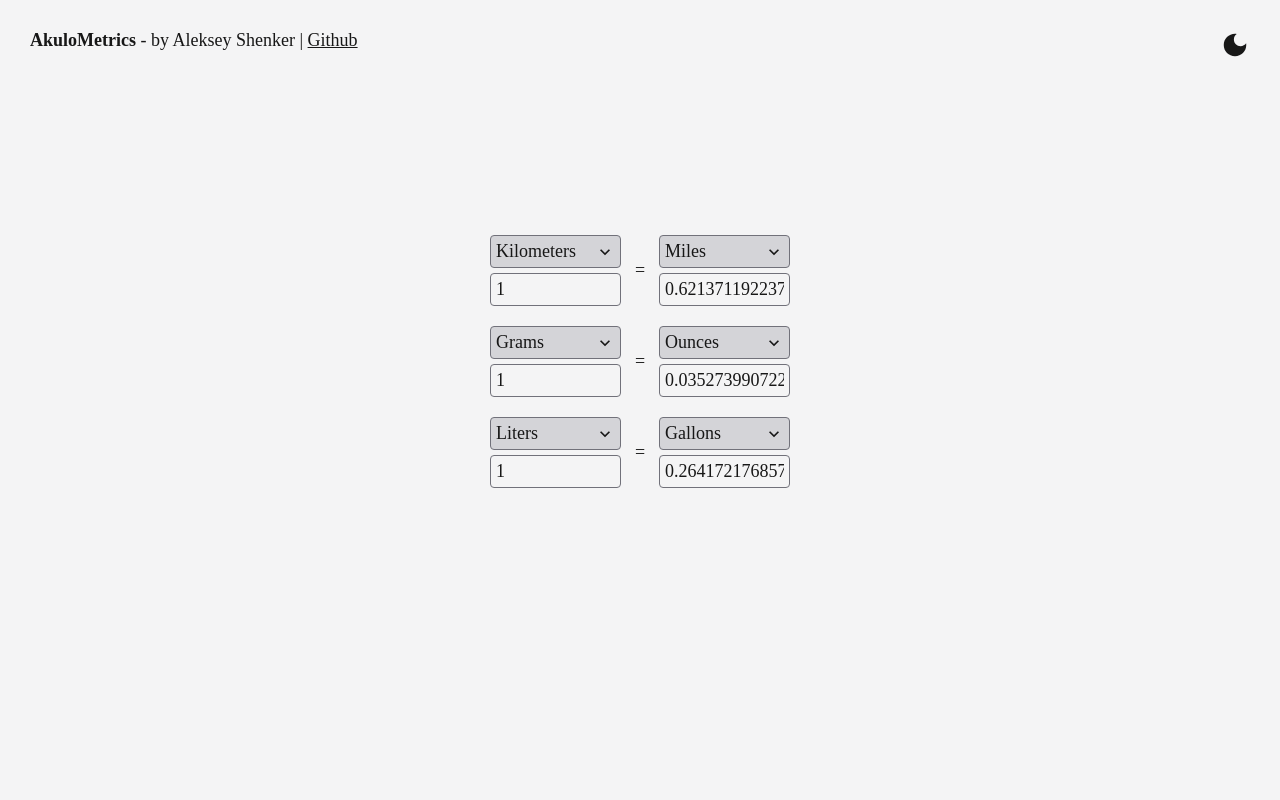
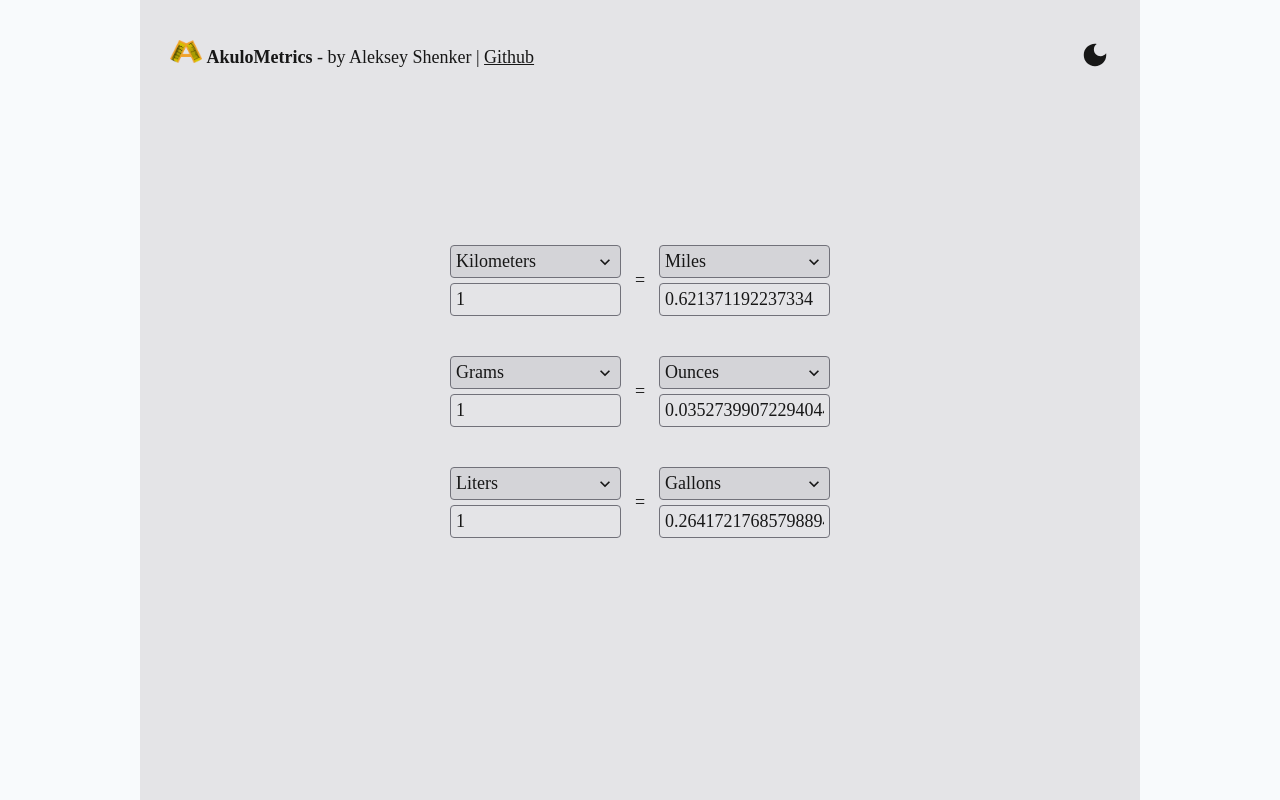
Before and after one commit to alexshenker/akulometrics, a React (Create React App) app: page / in a window 1280 px wide. Built offline with nearby package versions, Linux system fonts and the light colour scheme.

Commit message:
improved ui and added logo and favicon

```diff
--- a/public/index.html
+++ b/public/index.html
@@ -24,7 +24,7 @@
       work correctly both with client-side routing and a non-root public URL.
       Learn how to configure a non-root public URL by running `npm run build`.
     -->
-    <title>React App</title>
+    <title>AkuloMetrics</title>
   </head>
   <body>
     <noscript>You need to enable JavaScript to run this app.</noscript>
--- a/src/App.module.css
+++ b/src/App.module.css
@@ -1,6 +1,10 @@
 .app {
   height: 100vh;
-  width: 100vw;
+  width: 100%;
+  max-width: 1000px;
   background-color: var(--background);
   color: var(--text);
+  margin: auto;
+  padding: 20px;
+  box-sizing: border-box;
 }
--- a/src/App.tsx
+++ b/src/App.tsx
@@ -23,7 +23,8 @@ const App = (): JSX.Element => {
   const [volumeType2, setVolumeType2] = useState<Volume>("gal");
 
   return (
-    <div className={styles.app} data-theme={t.theme}>
+    <div className={"body"} data-theme={t.theme}>
+      <div className={styles.app}>
         <Header />
 
         <Stack gap="20px" alignItems="center" marginTop="calc(30vh - 100px)">
@@ -55,6 +56,7 @@ const App = (): JSX.Element => {
           />
         </Stack>
       </div>
+    </div>
   );
 };
 
--- /dev/null
+++ b/src/components/Converter/Converter.module.css
@@ -0,0 +1,5 @@
+.converter {
+  max-width: 400px;
+  box-sizing: border-box;
+  padding: 10px;
+}
--- a/src/components/Converter/Converter.tsx
+++ b/src/components/Converter/Converter.tsx
@@ -9,6 +9,7 @@ import Input from "../Input/Input";
 import unitToLabel from "../../utils/unitConversion/unitToLabel";
 import { Mass } from "../../utils/unitConversion/mass/type";
 import { Volume } from "../../utils/unitConversion/volume/type";
+import styles from "./Converter.module.css";
 
 interface Props<T extends Distance | Mass | Volume> {
   type1: T;
@@ -114,7 +115,7 @@ const Converter = <T extends Distance | Mass | Volume>(
   );
 
   return (
-    <div style={{ width: "300px" }}>
+    <div className={styles.converter}>
       <Row justifyContent="space-between" gap="14px">
         <Stack gap="5px">
           <Dropdown
--- a/src/components/Dropdown/Dropdown.module.css
+++ b/src/components/Dropdown/Dropdown.module.css
@@ -2,7 +2,6 @@
   position: relative;
   width: 100%;
   box-sizing: border-box;
-  max-width: var(--input-max-width);
 }
 
 .head {
--- a/src/components/Dropdown/Dropdown.tsx
+++ b/src/components/Dropdown/Dropdown.tsx
@@ -1,4 +1,4 @@
-import { useState } from "react";
+import { useMemo, useState } from "react";
 import styles from "./Dropdown.module.css";
 import Space from "../Space";
 import ChevronUp from "../icons/ChevronUp";
@@ -18,6 +18,10 @@ interface Props<T extends Option> {
 const Dropdown = <T extends Option>(props: Props<T>): JSX.Element => {
   const [showMenu, setShowMenu] = useState(false);
 
+  const options = useMemo(() => {
+    return props.options.filter((o) => o.label !== props.value?.label);
+  }, [props.options, props.value?.label]);
+
   return (
     <div className={styles.container} onMouseLeave={() => setShowMenu(false)}>
       <div className={styles.head} onClick={() => setShowMenu(!showMenu)}>
@@ -34,7 +38,7 @@ const Dropdown = <T extends Option>(props: Props<T>): JSX.Element => {
               <div className={styles.option}>Empty</div>
             )}
 
-            {props.options.map((o) => {
+            {options.map((o) => {
               return (
                 <div
                   key={o.label}
--- a/src/components/Header/Header.module.css
+++ b/src/components/Header/Header.module.css
@@ -2,5 +2,5 @@
   display: flex;
   justify-content: space-between;
   gap: 5px;
-  padding: 30px;
+  padding: 20px 10px;
 }
--- a/src/components/Header/Header.tsx
+++ b/src/components/Header/Header.tsx
@@ -10,6 +10,7 @@ const Header = (): JSX.Element => {
   return (
     <div className={styles.header}>
       <span>
+        <img src="/images/logo.png" alt="logo" width="32px" height="23px" />{" "}
         <strong>AkuloMetrics</strong> - by Aleksey Shenker{" | "}
         <a href="https://github.com/alexshenker/akulometrics">Github</a>
       </span>
--- a/src/components/Input/Input.module.css
+++ b/src/components/Input/Input.module.css
@@ -4,6 +4,5 @@
   border: var(--input-border);
   border-radius: var(--input-border-radius);
   width: 100%;
-  max-width: var(--input-max-width);
   box-sizing: border-box;
 }
--- a/src/global.css
+++ b/src/global.css
@@ -1,15 +1,16 @@
 /* Palette */
 :root {
-  --z-100: #f4f4f5;
+  --z-min: #f8fafc;
+  --z-100: #e4e4e7;
   --z-200: #d4d4d8;
   --z-300: #a1a1aa;
   --z-neutral: #71717a;
   --z-400: #52525b;
   --z-500: #3f3f46;
   --z-600: #171717;
+  --z-max: #09090b;
 
   --input-border: 1px solid var(--border);
-  --input-max-width: 150px;
   --input-border-radius: 4px;
 }
 
@@ -20,6 +21,7 @@
 
 /* Light-theme */
 :root {
+  --base: var(--z-min);
   --background: var(--z-100);
   --text: var(--z-600);
   --icon: var(--z-600);
@@ -28,6 +30,7 @@
 }
 
 [data-theme="dark"] {
+  --base: var(--z-max);
   --background: var(--z-600);
   --text: var(--z-100);
   --icon: var(--z-100);
@@ -37,7 +40,11 @@
 
 body {
   margin: 0;
+}
+
+.body {
   font-size: 18px;
+  background-color: var(--base);
 }
 
 a {
```
Also changed, not shown: public/images/logo.png (added), 1 other file (tests, documents, lock files or other folders). Lines whose indentation alone changed are shown as unchanged.
